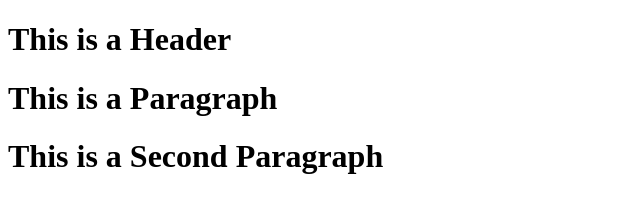
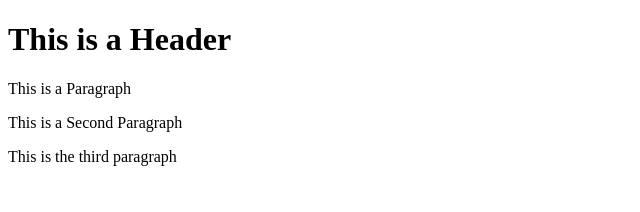
Before and after one commit to ajuji/git-test, a website: page index.html in a window 1280 px wide. Shown: the whole page, without its empty margins (0-640 px from the left). Drawn offline with Linux system fonts and the light colour scheme.

Commit message:
fourth commit

```diff
--- a/index.html
+++ b/index.html
@@ -8,7 +8,8 @@
 </head>
 <body>
     <h1>This is a Header</h1>
-    <h1>This is a Paragraph</h1>
-    <h1>This is a Second Paragraph</h1>
+    <p>This is a Paragraph</p>
+    <p>This is a Second Paragraph</p>
+    <p>This is the third paragraph</p>
 </body>
 </html>
```
Also changed, not shown: package.json (added, +24 -0 lines), templates/test.html (renamed from template/test.html), 1 other file.
